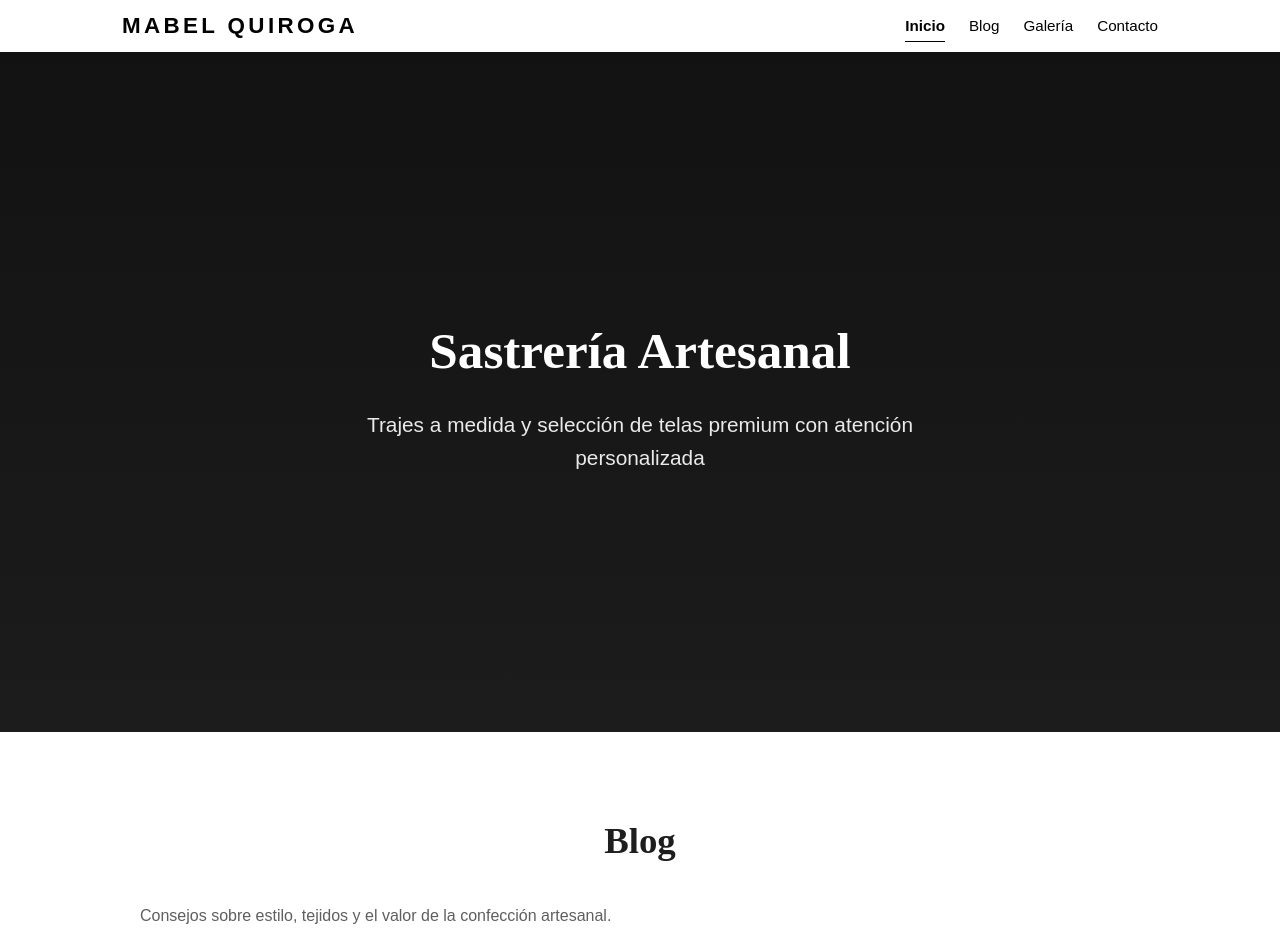
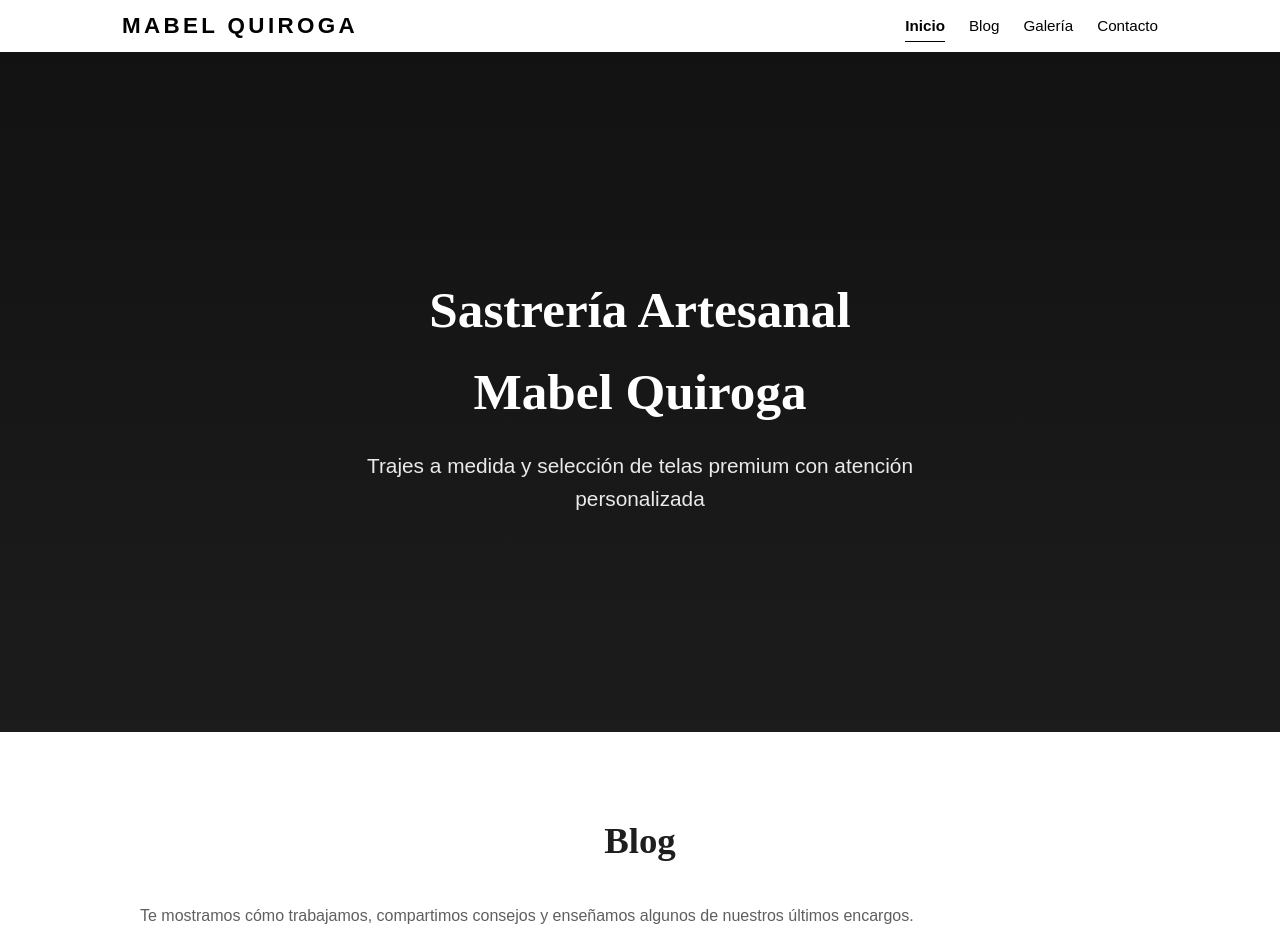
Before and after one commit to ainamartinez22/WebSastreriaArtesana, a Vue app in the folder frontend/: page /#/ in a window 1280 px wide. Shown: the top 952 px of the page. Built offline with nearby package versions, Linux system fonts and the light colour scheme.

Commit message:
gitignore + correcciones tontas

```diff
--- a/frontend/src/views/Home.vue
+++ b/frontend/src/views/Home.vue
@@ -4,7 +4,7 @@
     <!-- HERO -->
     <section class="hero">
       <div>
-        <h1>Sastrería Artesanal</h1>
+        <h1>Sastrería Artesanal <br/> Mabel Quiroga</h1>
         <p>
           Trajes a medida y selección de telas premium con atención personalizada
         </p>
@@ -18,7 +18,7 @@
       </h2>
       <div class="section-content">
         <p>
-          Consejos sobre estilo, tejidos y el valor de la confección artesanal.
+          Te mostramos cómo trabajamos, compartimos consejos y enseñamos algunos de nuestros últimos encargos.
         </p>
       </div>
     </section>
```
Also changed, not shown: frontend/index.html (+4 -4 lines), 1 other file (tests, documents, lock files or other folders).
